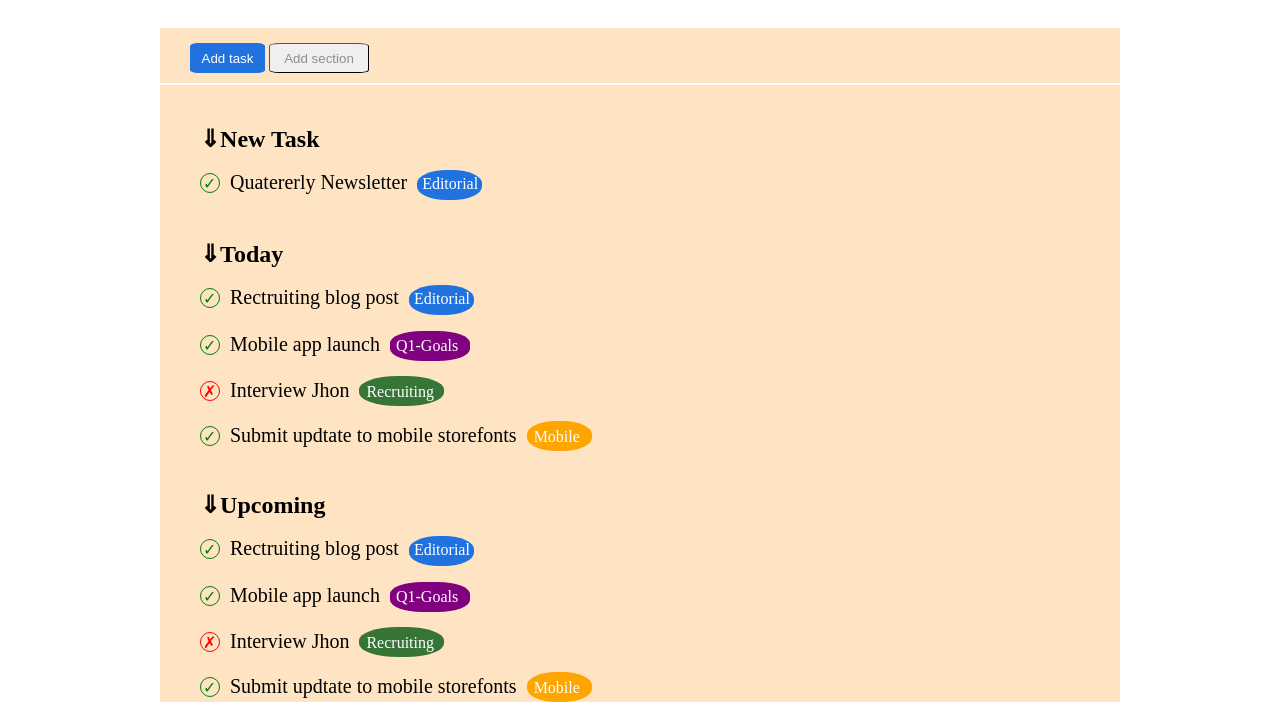
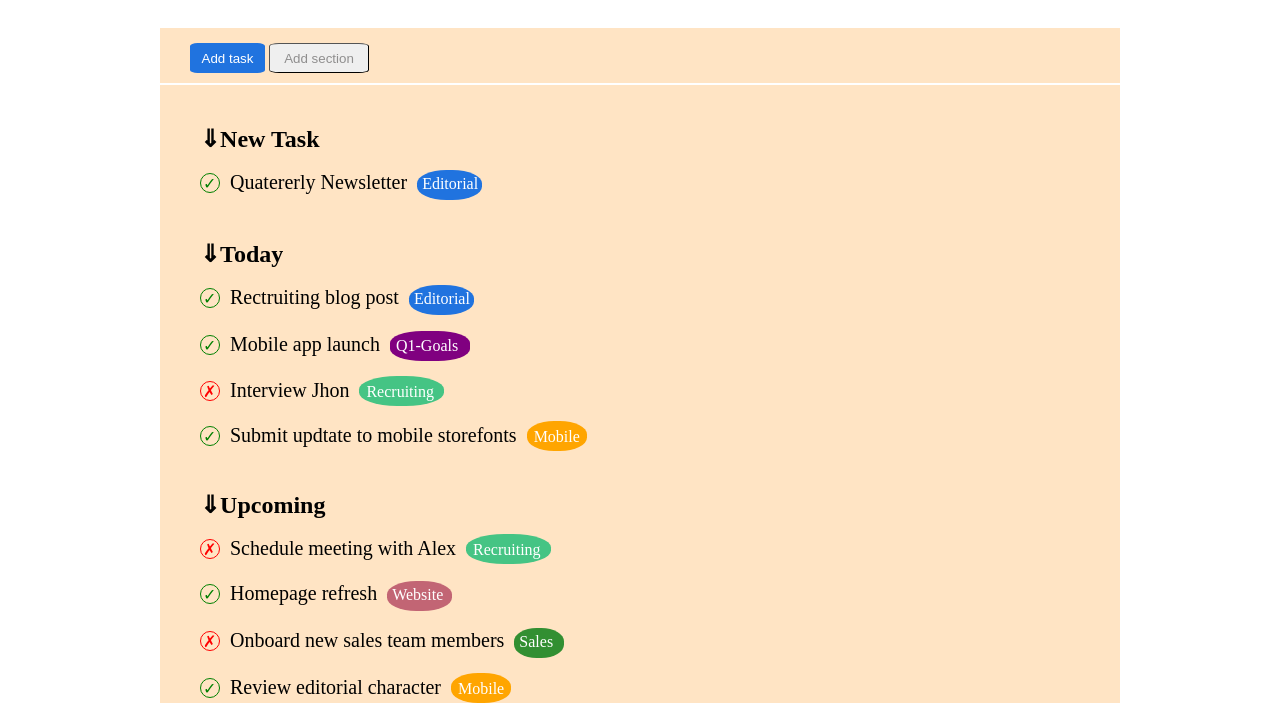
Before and after one commit to AngeloCrisci/html-css-toboolist, a plain HTML site: page index.html in a window 1280 px wide. Shown: the part 112-815 px from the top of the page. Drawn offline with Linux system fonts and the light colour scheme.

Commit message:
Esercizio finito

```diff
--- a/css/style.css
+++ b/css/style.css
@@ -112,7 +112,7 @@ h2  {
 }
 
 .green {
-    background-color: rgb(54, 117, 54);
+    background-color: rgb(69, 196, 132);
     width: 85px;
     padding: 7px;
 }
@@ -120,11 +120,21 @@ h2  {
 .orange {
     background-color: orange;
     padding: 7px;
+    width: 60px;
 }
 
 .cross {
     border-color: red;
     color: red;
+}
+
+.pink {
+    background-color: rgb(194, 101, 116);
+}
+
+.light-green {
+    background-color: rgb(50, 143, 50);
+    width: 50px;
 }
 
 
--- a/index.html
+++ b/index.html
@@ -23,23 +23,24 @@
                 </section>
             </div>
             <div class="main-container body-container">
-                <section>
+                <section id="New task">
                     <h2><span>&dArr;</span>New Task</h2>
                     <span class="circle">&checkmark;</span><span class="description">Quatererly Newsletter</span><span class="editorial">Editorial</span>
                 </section>
-                <section>
+                <section id="Today">
                     <h2><span>&dArr;</span>Today</h2>
                     <span class="circle">&checkmark;</span><span class="description">Rectruiting blog post</span><span class="editorial">Editorial</span><br>
                     <span class="circle">&checkmark;</span><span class="description">Mobile app launch</span><span class="editorial purple">Q1-Goals</span><br>
                     <span class="circle cross">&cross;</span><span class="description">Interview Jhon</span><span class="editorial green">Recruiting</span><br>
                     <span class="circle">&checkmark;</span><span class="description">Submit updtate to mobile storefonts</span><span class="editorial orange">Mobile</span>
                 </section>
-                <h2><span>&dArr;</span>Upcoming</h2>
-                <span class="circle">&checkmark;</span><span class="description">Rectruiting blog post</span><span class="editorial">Editorial</span><br>
-                <span class="circle">&checkmark;</span><span class="description">Mobile app launch</span><span class="editorial purple">Q1-Goals</span><br>
-                <span class="circle cross">&cross;</span><span class="description">Interview Jhon</span><span class="editorial green">Recruiting</span><br>
-                <span class="circle">&checkmark;</span><span class="description">Submit updtate to mobile storefonts</span><span class="editorial orange">Mobile</spa
-                <section></section>
+                <section id="Upcoming">
+                    <h2><span>&dArr;</span>Upcoming</h2>
+                    <span class="circle cross">&cross;</span><span class="description">Schedule meeting with Alex</span><span class="editorial green">Recruiting</span><br>
+                    <span class="circle">&checkmark;</span><span class="description">Homepage refresh</span><span class="editorial pink">Website</span><br>
+                    <span class="circle cross">&cross;</span><span class="description">Onboard new sales team members</span><span class="editorial light-green">Sales</span><br>
+                    <span class="circle">&checkmark;</span><span class="description">Review editorial character</span><span class="editorial orange">Mobile</span>
+                </section>
 
 
             </div>
```
